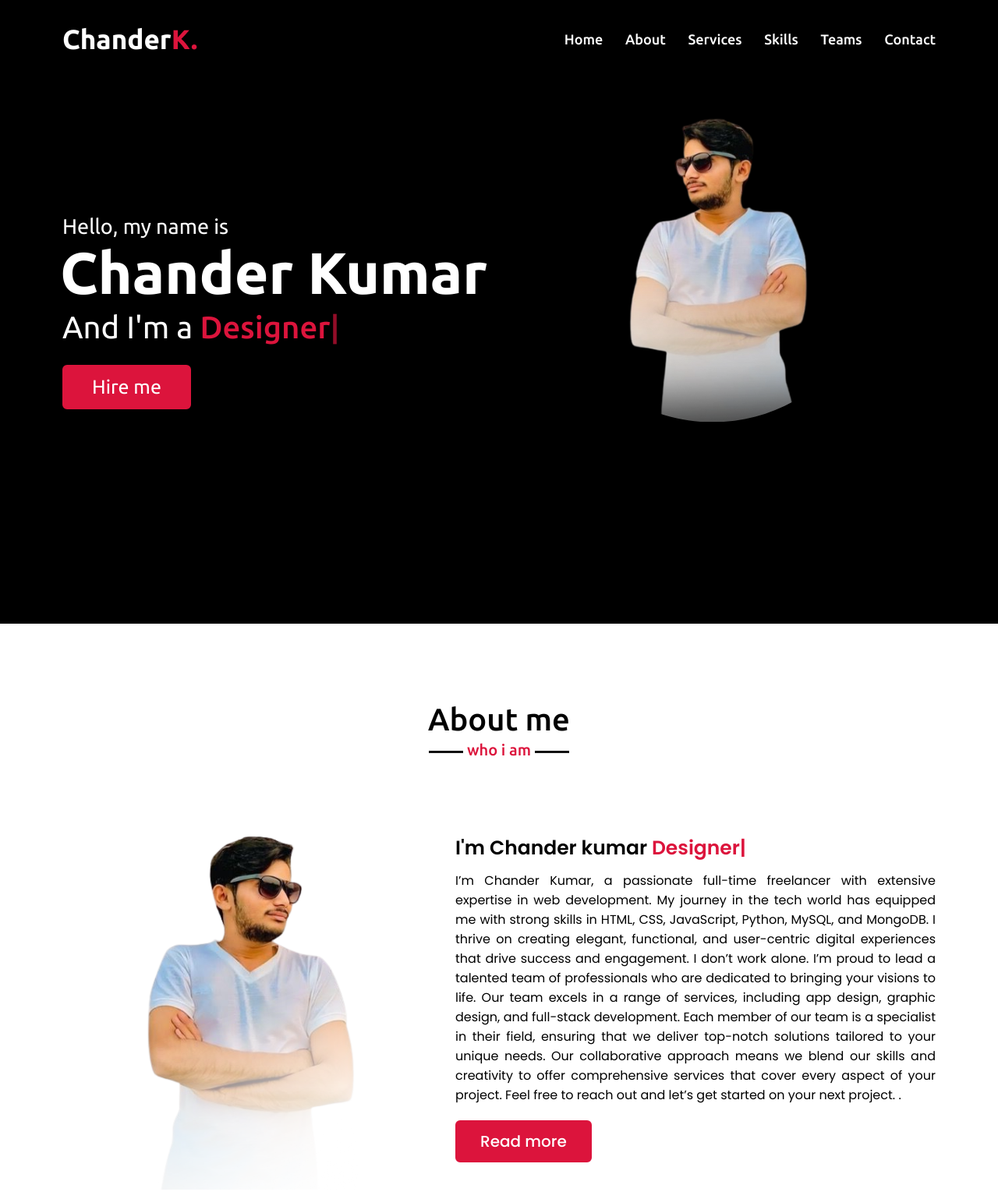
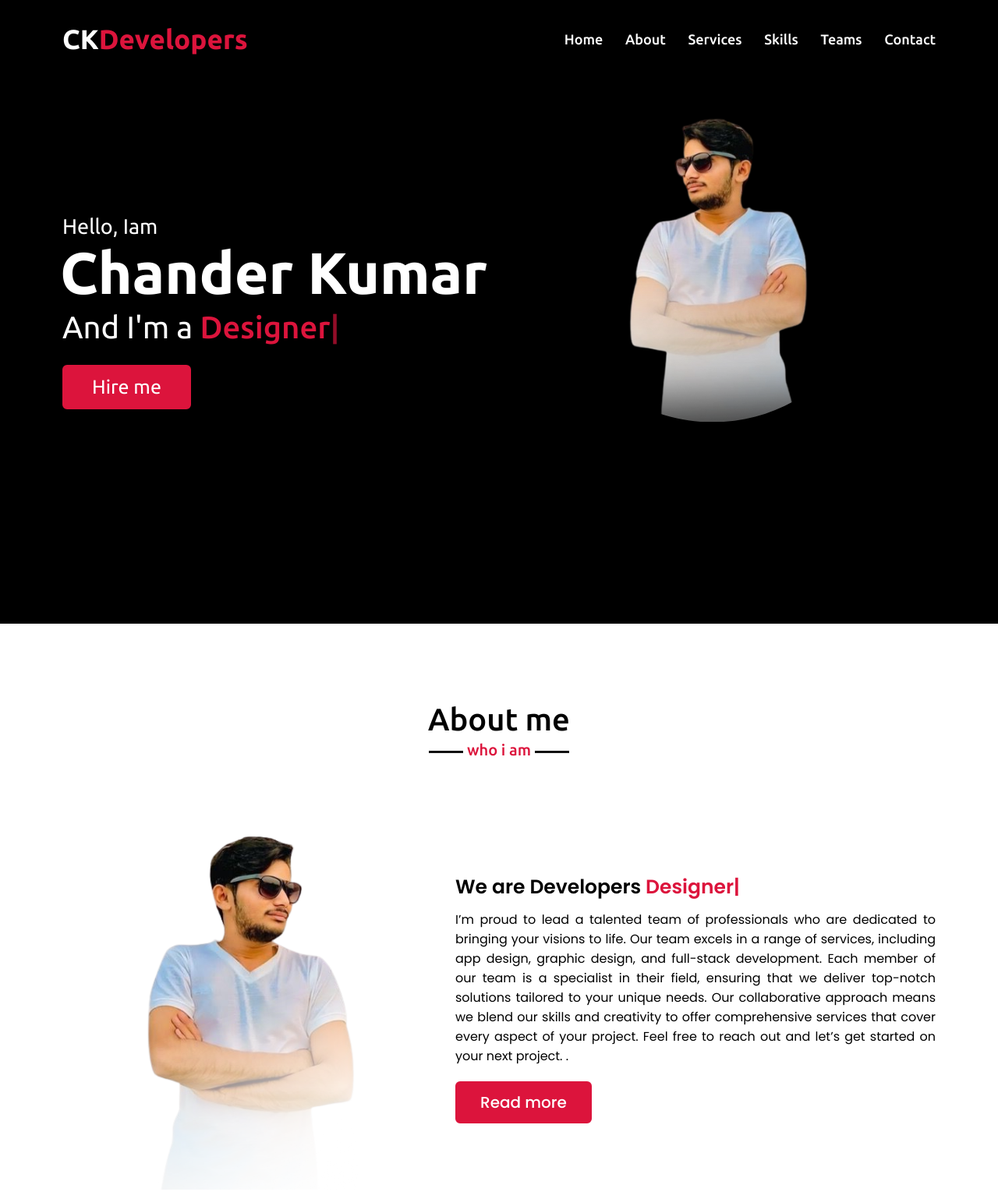
Before and after one commit to engr-chanderkumar/ck-portfolio, a plain HTML site: page index.html in a window 1280 px wide. Shown: the top 1529 px of the page at 78% size. Drawn offline with nearby package versions, Linux system fonts and the light colour scheme.

Commit message:
Update index.html

```diff
--- a/index.html
+++ b/index.html
@@ -20,7 +20,7 @@
     </div>
     <nav class="navbar">
         <div class="max-width">
-            <div class="logo"><a href="#">Chander<span>K.</span></a></div>
+            <div class="logo"><a href="#">CK<span>Developers</span></a></div>
             <ul class="menu">
                 <li><a href="#home" class="menu-btn">Home</a></li>
                 <li><a href="#about" class="menu-btn">About</a></li>
@@ -40,7 +40,7 @@
     <section class="home" id="home">
         <div class="max-width">
             <div class="home-content">
-                <div class="text-1">Hello, my name is</div>
+                <div class="text-1">Hello, Iam </div>
                 <div class="text-2">Chander Kumar</div>
                 <div class="text-3">And I'm a <span class="typing"></span></div>
                 <!-- <div class="home-img"><img src="hpic.png" alt="my pic"></div> -->
@@ -59,12 +59,11 @@
                     <img src="my about.png" alt="">
                 </div>
                 <div class="column right">
-                    <div class="text">I'm Chander kumar <span class="typing-2"></span></div>
+                    <div class="text">We are Developers <span class="typing-2"></span></div>
                     <p>
 
-                        I’m Chander Kumar, a passionate full-time freelancer with extensive expertise in web development. My journey in the tech world has equipped me with strong skills in HTML, CSS, JavaScript, Python, MySQL, and MongoDB. I thrive on creating elegant, functional, and user-centric digital experiences that drive success and engagement.
 
-                        I don’t work alone. I’m proud to lead a talented team of professionals who are dedicated to bringing your visions to life. Our team excels in a range of services, including app design, graphic design, and full-stack development. Each member of our team is a specialist in their field, ensuring that we deliver top-notch solutions tailored to your unique needs.
+                        I’m proud to lead a talented team of professionals who are dedicated to bringing your visions to life. Our team excels in a range of services, including app design, graphic design, and full-stack development. Each member of our team is a specialist in their field, ensuring that we deliver top-notch solutions tailored to your unique needs.
 
                         Our collaborative approach means we blend our skills and creativity to offer comprehensive services that cover every aspect of your project.
                         Feel free to reach out and let’s get started on your next project. .</p>
@@ -111,7 +110,7 @@
             <h2 class="title">My skills</h2>
             <div class="skills-content">
                 <div class="column left">
-                    <div class="text">My creative skills & experiences.</div>
+                    <div class="text">Our creative skills & experiences.</div>
                     <p>My professional skills & my experience in such web technologies they are mentioned!.</p>
                     <a href="#">Read more</a>
                 </div>
@@ -159,7 +158,7 @@
 
     <section class="teams" id="teams">
         <div class="max-width">
-            <h2 class="title">My teams</h2>
+            <h2 class="title">Our teams</h2>
             <div class="carousel owl-carousel">
                 <div class="card">
                     <div class="box">
@@ -260,7 +259,7 @@
 
     <!-- footer section start -->
     <footer>
-        <span>Created By <a href="https://www.chanderk.com> Chander Kumar"></a> Chander Kumar| <span class="far fa-copyright"></span> 2024 All rights reserved.</span>
+        <span>Created By <a href="https://www.chanderk.com> Chander Kumar"></a> CK Developers| <span class="far fa-copyright"></span> 2024 All rights reserved.</span>
     </footer>
 
     <script src="script.js"></script>
```
